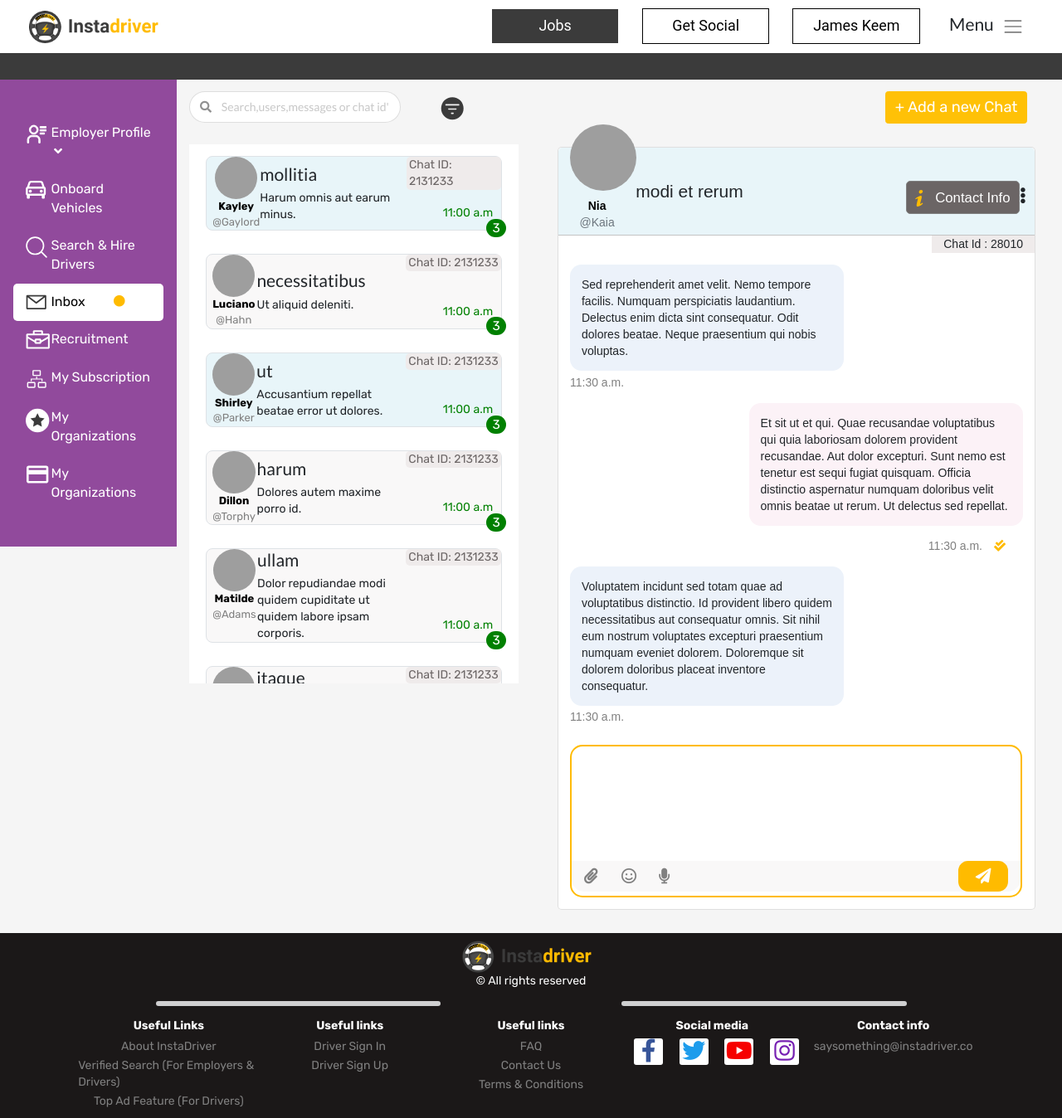
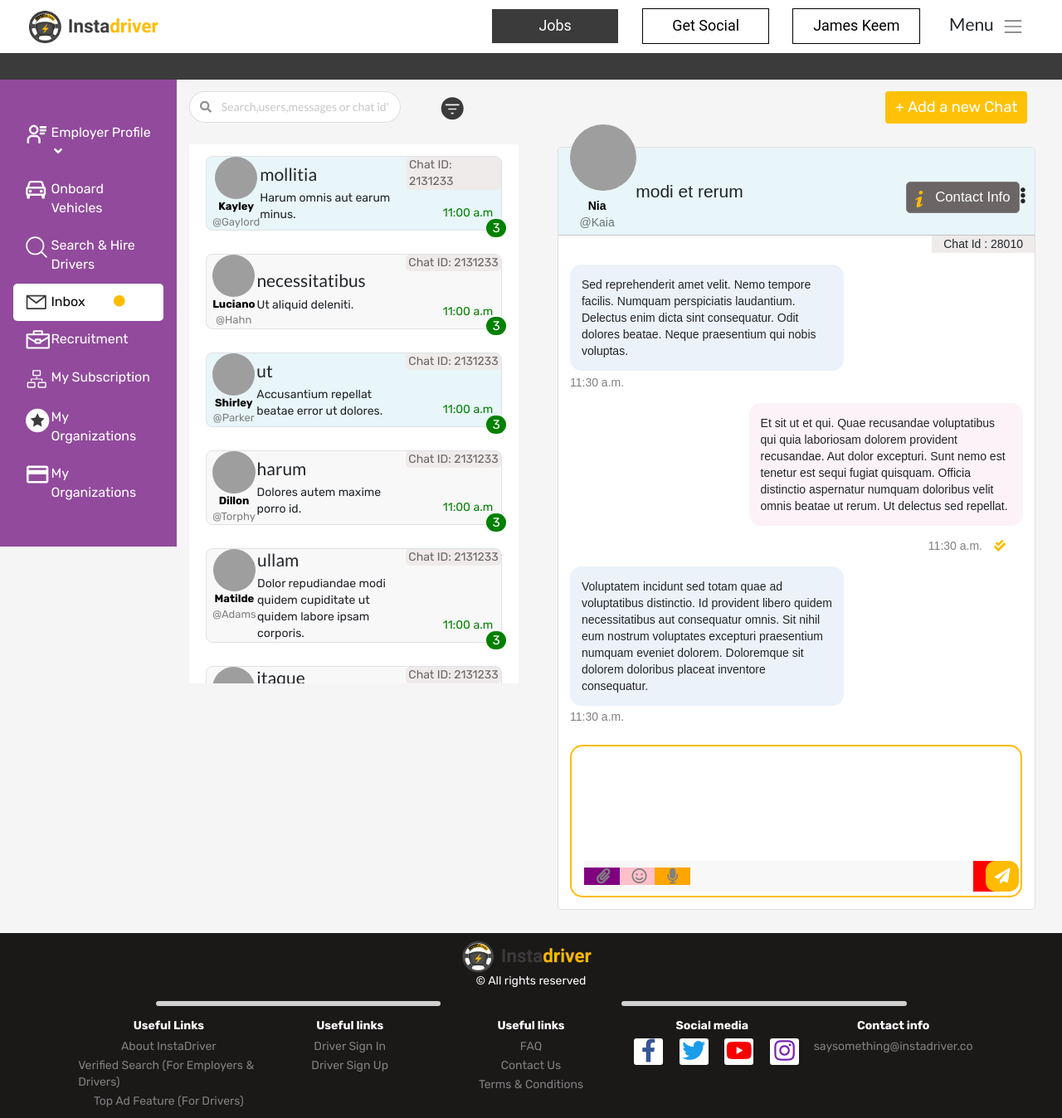
Before and after one commit to AbbyB97/FS_assignment, a React (Create React App) app: page / in a window 1280 px wide. Shown: the whole page at 83% size. Built offline with nearby package versions, Linux system fonts and the light colour scheme; grey boxes are pictures that could not be loaded.

Commit message:
added responsive text msg container

```diff
--- a/src/App.scss
+++ b/src/App.scss
@@ -313,3 +313,16 @@ hr {
   color: white;
   outline: 0;
 }
+.contact-info-text{
+  @include bp("phone") {
+    visibility: hidden;
+    display: none;
+
+  }
+  @include bp("laptop") {
+    visibility: visible;
+    display: block;
+
+  }
+
+}
--- a/src/components/Chatbox.js
+++ b/src/components/Chatbox.js
@@ -1,6 +1,6 @@
 import React from "react";
 import styled from "styled-components";
-import { Row, Col, Button } from "react-bootstrap";
+import { Row, Col, Button,Container } from "react-bootstrap";
 
 import { ReactComponent as ItalicIcon } from "../icons/italic_i_svg.svg";
 
@@ -125,10 +125,13 @@ const Chatbox = () => {
               backgroundColor: "#6b6565",
             }}
           >
-            <span style={{ color: "#ffbb00" ,margin:"0rem"}} className="pr-3 h4">
+            <div style={{display:"flex"}}>
+
+            <p style={{ color: "#ffbb00" ,margin:"0rem"}} className="pr-3 h4">
             <ItalicIcon/>
-            </span>
-            Contact Info
+            </p>
+            <span class="contact-info-text">Contact Info</span>
+            </div>
           </Button>
         </div>
         <div className="my-auto">
@@ -160,6 +163,7 @@ const Chatbox = () => {
               rows="5"
             ></textarea>
           </Row>
+          <Container>
           <Row
             style={{
               background: "#f9f8f8",
@@ -169,29 +173,29 @@ const Chatbox = () => {
               marginTop: "5px",
             }}
           >
-            <Col md={2} xl={1} sm={1} className="my-auto">
+            <Col style={{backgroundColor:"purple"}} md={2} xl={1} sm={1} xs={1} className="my-auto">
               <i
                 style={{ color: "gray", cursor: "pointer" }}
                 className="fas fa-paperclip fa-lg"
               ></i>
             </Col>
-            <Col md={2} xl={1} sm={1} className="my-auto">
+            <Col style={{backgroundColor:"pink"}} md={2} xl={1} sm={1} xs={1} className="my-auto">
               <i
                 style={{ color: "gray", cursor: "pointer" }}
                 className="far fa-smile fa-lg"
               ></i>
             </Col>
-            <Col md={2} xl={1} sm={1} className="my-auto">
+            <Col style={{backgroundColor:"orange"}} md={2} xl={1} sm={1} xs={1} className="my-auto">
               <i
                 style={{ color: "gray", cursor: "pointer" }}
                 className="fas fa-microphone fa-lg"
               ></i>
             </Col>
-            <Col md={{ span: 3, offset: 3 }} xl={{ span: 2, offset: 7 }} sm={1}>
+            <Col style={{backgroundColor:"red"}} md={{ span: 2, offset: 3 }} xl={{ span: 1, offset: 8 }} sm={{span: 1, offset: 7}} xs={{span: 1, offset: 7}}>
               <button
                 style={{
                   background: "#ffbb00",
-                  width: "100%",
+                  width: "",
                   borderRadius: "0.85rem",
                 }}
                 className="ui icon button"
@@ -203,6 +207,7 @@ const Chatbox = () => {
               </button>
             </Col>
           </Row>
+          </Container>
         </div>
       </InputContainer>
     </MainCard>
```
Also changed, not shown: 1 other file (tests, documents, lock files or other folders).
